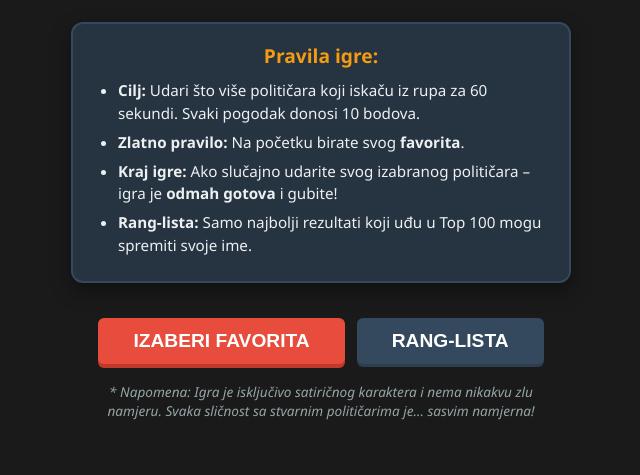
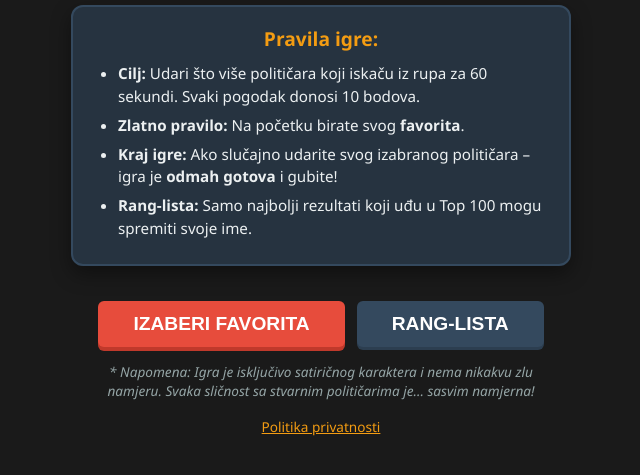
Before and after one commit to n1no01/budzetske-krtice, a website: page index.html in a window 1280 px wide. Shown: the part 235-710 px from the top of the page, without its empty margins (319-959 px from the left). Drawn offline with Linux system fonts and the light colour scheme.

Commit message:
Privacy policy

```diff
--- a/index.html
+++ b/index.html
@@ -31,8 +31,13 @@
         </div>
 
         <!-- Šaljiva napomena / disclaimer -->
-        <div class="disclaimer-text" style="font-size: 0.85rem; color: #95a5a6; margin-top: 18px; max-width: 450px; font-style: italic;">
+        <div class="disclaimer-text" style="font-size: 0.85rem; color: #95a5a6; margin-top: 15px; max-width: 450px; font-style: italic;">
             * Napomena: Igra je isključivo satiričnog karaktera i nema nikakvu zlu namjeru. Svaka sličnost sa stvarnim političarima je... sasvim namjerna!
+        </div>
+
+        <!-- Link za Politiku privatnosti (Obavezno za Google Play) -->
+        <div style="margin-top: 15px;">
+            <a href="privacy.html" style="color: #f39c12; font-size: 0.85rem; text-decoration: underline;">Politika privatnosti</a>
         </div>
     </div>
 
@@ -67,11 +72,6 @@
                 <img src="images/niksic.png" alt="Nikšić">
                 <span>Nera</span>
             </label>
-            <!-- <label class="politician-card">
-                <input type="radio" name="chosen" value="5">
-                <img src="images/efendic.png" alt="Efendić">
-                <span>Sema</span>
-            </label> -->
         </div>
 
         <div class="menu-actions">
@@ -85,7 +85,6 @@
         <div class="modal-content">
             <h2>Najbolji rezultati</h2>
 
-            <!-- Preklopnik za Top 10 / Top 100 -->
             <div class="leaderboard-tabs" style="margin-bottom: 12px; display: flex; justify-content: center; gap: 10px;">
                 <button id="tab-10" style="padding: 6px 15px; font-size: 0.9rem; margin-top:0;">Top 10</button>
                 <button id="tab-100" class="secondary-btn" style="padding: 6px 15px; font-size: 0.9rem; margin-top:0;">Top 100</button>
```
Also changed, not shown: privacy.html (renamed from policy.html).
